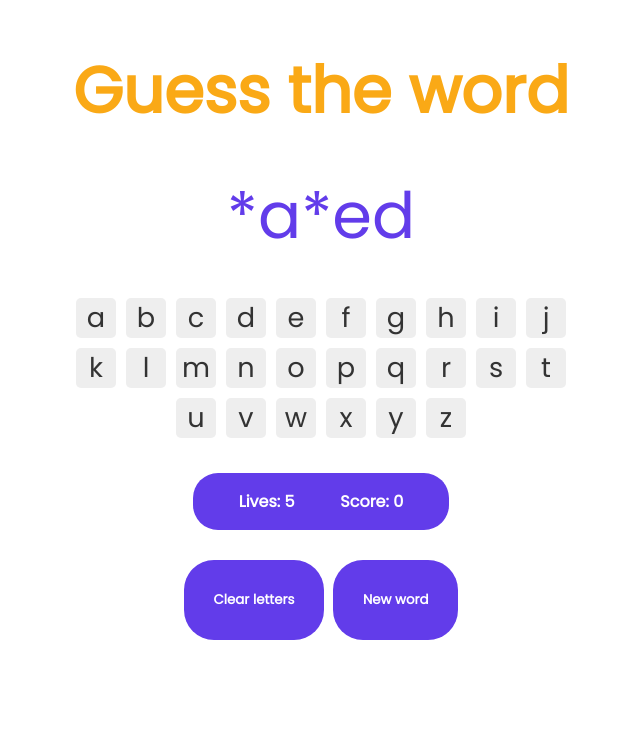
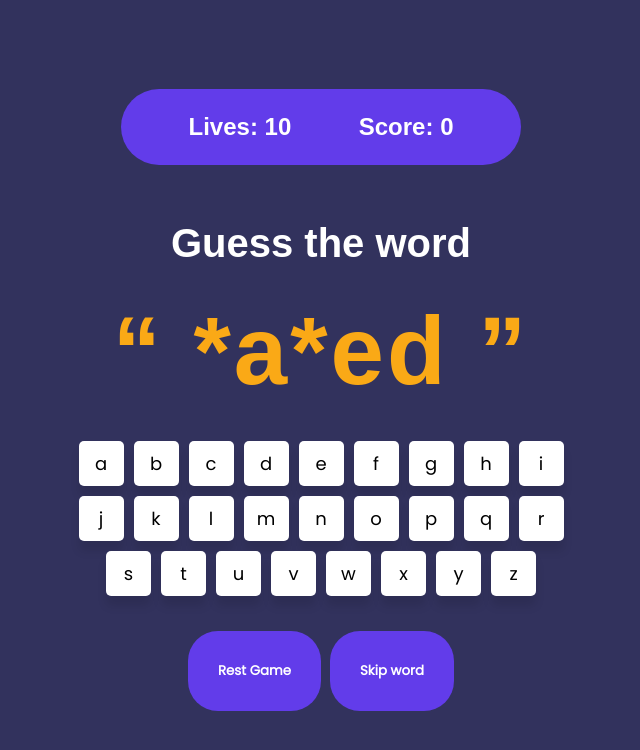
Before and after one commit to icep0ps/guess-the-word, a website built with webpack: page dist/index.html in a window 1280 px wide. Shown: the whole page, without its empty margins (319-959 px from the left). Built offline with nearby package versions, Linux system fonts and the light colour scheme; a web font is replaced by a local one.

Commit message:
added rest buttons functionality

```diff
--- a/src/index.js
+++ b/src/index.js
@@ -15,23 +15,19 @@ const gameLogic = (() => {
     Array.from(letters.getAttribute('data-key')).forEach((letter) => {
       guess.push(letter);
     });
-    console.log(guess);
     guess.forEach((letter) => {
       if (converted.includes(letter)) {
-        //while statement to get 2 or more letters in the word at once
         while (converted.includes(letter)) {
           player.userGuess.splice(converted.indexOf(letter), 1, letter);
           converted.splice(converted.indexOf(letter), 1, '✅');
           letters.setAttribute('class', 'valid');
           player.score += 10;
           displayModule.score();
-          console.log(player.userGuess);
         }
       } else {
         player.lives--;
         displayModule.lives();
         letters.setAttribute('class', 'invalid');
-        console.log(player.userGuess);
       }
 
       displayModule.updateDisplay();
@@ -52,18 +48,45 @@ const gameLogic = (() => {
   function checkword(e) {
     eventHandler(e);
     if (player.userGuess.join('') === word) {
-      resetLogic();
+      setTimeout(resetLogic, 2000);
+      addLives();
       displayModule.reset();
+      displayModule.lives();
     }
+  }
+
+  function skipWord(e) {
+    resetLogic();
+    displayModule.reset();
+  }
+
+  function restartGame(e) {
+    player.lives = 10;
+    player.score = 0;
+    resetLogic();
+    displayModule.reset();
+    displayModule.lives();
+    displayModule.score();
   }
 
   function checkLives(e) {
     if (player.lives > 0) {
       checkword(e);
     } else {
-      console.log('you lose');
+      displayModule.showWord(word);
     }
   }
+
+  function addLives() {
+    if (player.lives < 10) {
+      player.lives++;
+    }
+  }
+
+  const reset = document.querySelector('#resetGame');
+  reset.addEventListener('click', restartGame);
+  const skip = document.querySelector('#skipWord');
+  skip.addEventListener('click', skipWord, { once: true });
 
   return { checkLives, word, player };
 })();
@@ -84,12 +107,12 @@ const displayModule = (() => {
 
   function score() {
     const domscore = document.querySelector('.score');
-    domscore.textContent = `lives: ${gameLogic.player.score}`;
+    domscore.textContent = `Score: ${gameLogic.player.score}`;
   }
 
   function lives() {
     const domlives = document.querySelector('.lives');
-    domlives.textContent = `lives: ${gameLogic.player.lives}`;
+    domlives.textContent = `Lives: ${gameLogic.player.lives}`;
   }
 
   function updateDisplay() {
@@ -121,6 +144,20 @@ const displayModule = (() => {
       display.textContent = gameLogic.player.userGuess.join('');
     }
   };
+
+  function showWord(word) {
+    const display = document.querySelector('.display');
+    display.textContent = word;
+  }
   wordRandomizer(gameLogic.word);
-  return { score, lives, updateDisplay, createDisplay, wordRandomizer, reset };
+
+  return {
+    score,
+    lives,
+    updateDisplay,
+    createDisplay,
+    wordRandomizer,
+    reset,
+    showWord,
+  };
 })();
--- a/style.css
+++ b/style.css
@@ -1,67 +1,91 @@
 @import url('https://fonts.googleapis.com/css2?family=Inter&family=Manrope&family=Poppins&display=swap');
-
+@import url('http://fonts.cdnfonts.com/css/circular-std');
 :root {
   --bg-color: white;
   --blue: #faa916;
 }
 html {
-  font-family: 'Poppins', sans-serif;
+  font-family: 'Circular Std', sans-serif;
 }
 body {
+  height: 100vh;
   margin: 0;
+  display: flex;
   font-size: 2rem;
-  background-color: var(--bg-color);
+  background-repeat: no-repeat;
+  background-size: cover;
+  background-color: #32325d;
 }
 
 span {
   color: #623cea;
 }
 h1 {
+  font-size: 2.5rem;
   margin-bottom: 0;
-  color: var(--blue);
+  color: white;
 }
 
 p {
   font-size: 1rem;
 }
+
+.img {
+  height: 100vh;
+  width: 50vw;
+  display: flex;
+  justify-content: center;
+  align-items: center;
+}
 .container {
-  margin: 0 auto;
   display: flex;
   flex-direction: column;
   justify-content: center;
   align-items: center;
   gap: 30px;
+  width: 100%;
 }
 
 .stats {
-  width: 20%;
+  width: 400px;
   display: flex;
   justify-content: space-evenly;
   align-items: center;
-  font-weight: bold;
   background-color: #623cea;
-  border-radius: 25px;
+  border-radius: 50px;
   color: white;
 }
-.display {
-  font-size: 4rem;
-  color: #623cea;
+.lives,
+.score {
+  font-weight: bold;
+  font-size: 1.5rem;
 }
+
+.display,
+.qoutes {
+  font-size: 6rem;
+  font-weight: 600;
+  letter-spacing: 3px;
+  color: var(--blue);
+}
+
 .keyboard > button {
   font-family: 'Poppins', sans-serif;
-
+  font-size: 0.85em;
   background-color: #eee;
   border-radius: 5px;
   border: none;
-  color: #333;
-  display: inline-block;
-  font-size: 0.85em;
-  line-height: 1;
-  padding: 2px 4px;
-  white-space: nowrap;
-  width: 40px;
-  height: 40px;
+  background: #ffffff;
+  padding: 15px;
   margin: 5px;
+  width: 45px;
+  height: 45px;
+  font-size: 18px;
+  display: flex;
+  justify-content: center;
+  align-items: center;
+  flex-direction: column;
+  box-shadow: 0 10px 10px rgba(0, 0, 0, 0.1);
   cursor: pointer;
 }
 
@@ -69,7 +93,7 @@ p {
   display: flex;
   justify-content: center;
   flex-wrap: wrap;
-  width: 500px;
+  width: clamp(350px, 50%, 500px);
 }
 
 .keyboard > .valid {
```
Also changed, not shown: dist/index.html, dist/main.js, src/img/moon.svg (added).
